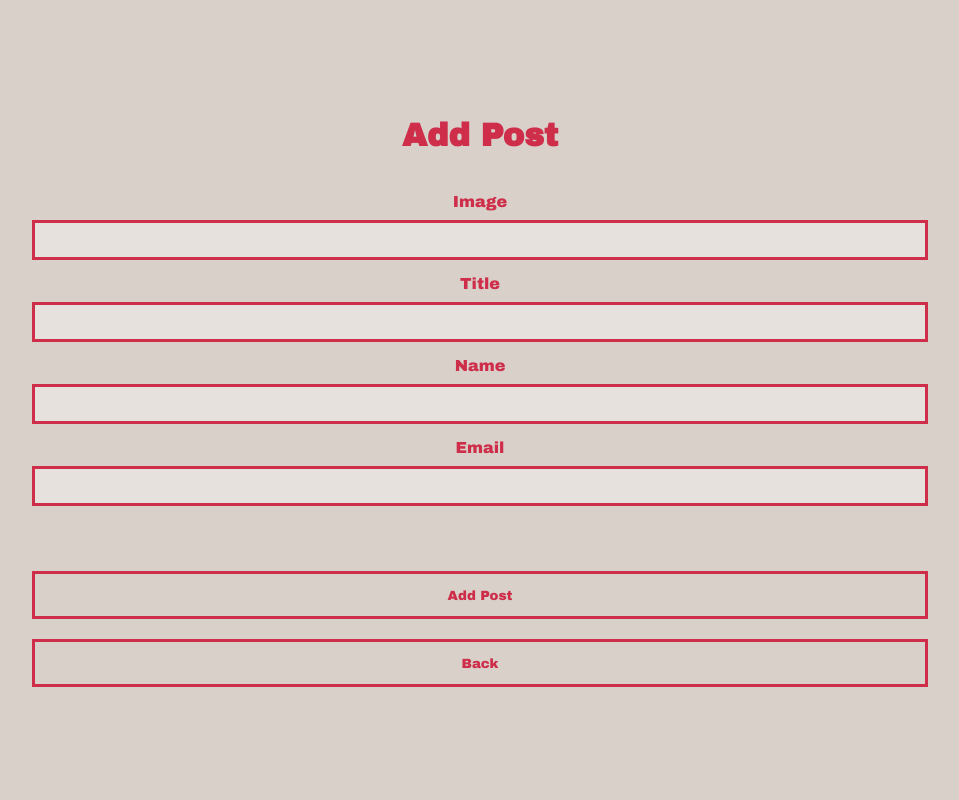
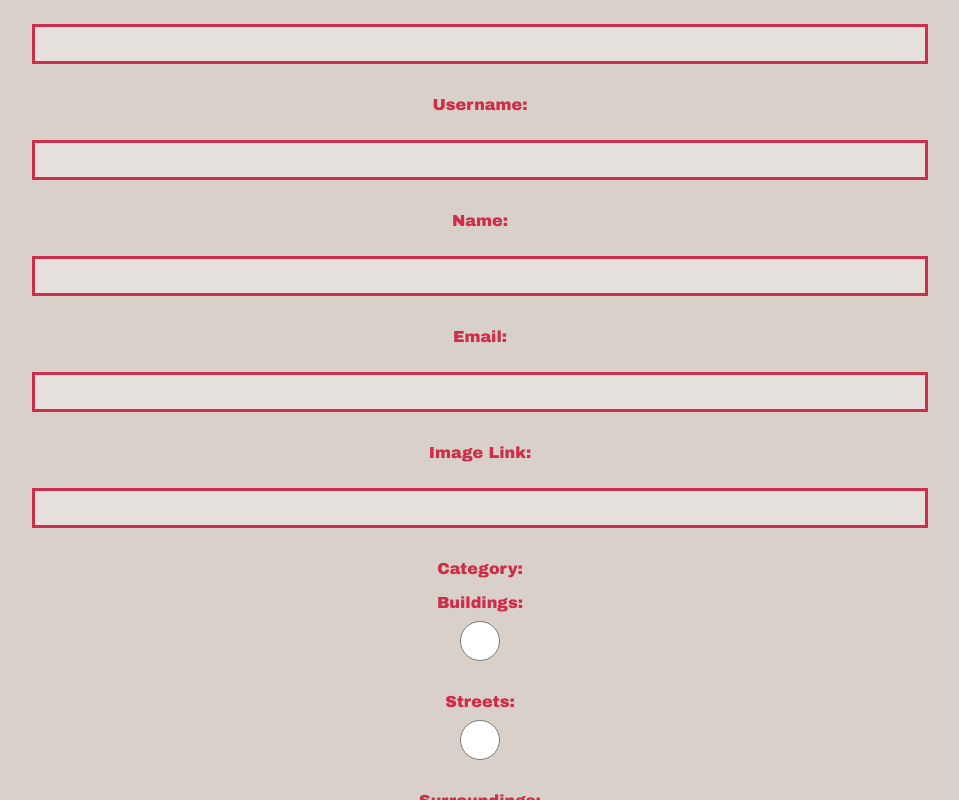
Before and after one commit to DigitalProxy/cityappFrontEnd, a React (Create React App) app: page /feed/add in a window 1280 px wide. Shown: the whole page, without its empty margins (160-1119 px from the left). Built offline with nearby package versions, Linux system fonts and the light colour scheme; no server answers.

Commit message:
AddPostForm linked up but CSS needs adjustment - Steve>Emma

```diff
--- a/src/components/CreateUpdateDelete/Post/CreatePost.jsx
+++ b/src/components/CreateUpdateDelete/Post/CreatePost.jsx
@@ -96,11 +96,12 @@ export default class CreatePost extends Component {
 
   render() {
     return (
-      <div className="form-wrapper">
-        <form className="special" onSubmit={this.createPost}>
+      <div className="form-container">
+        <h3>Add Post</h3>
+        <form className="add-post" onSubmit={this.createPost}>
           <label>Title:</label>
           <br />
-          <input
+          <input className="title input"
             type="text"
             name="title"
             onChange={this.handleTitle}
@@ -109,7 +110,7 @@ export default class CreatePost extends Component {
           <br />
           <label>Username:</label>
           <br />
-          <input
+          <input className="name input"
             type="text"
             name="username"
             onChange={this.handleUsername}
@@ -118,7 +119,7 @@ export default class CreatePost extends Component {
           <br />
           <label>Name:</label>
           <br />
-          <input
+          <input className="name input"
             type="text"
             name="name"
             onChange={this.handleName}
@@ -127,7 +128,7 @@ export default class CreatePost extends Component {
           <br />
           <label>Email:</label>
           <br />
-          <input
+          <input className="email input"
             type="text"
             name="email"
             onChange={this.handleEmail}
@@ -136,7 +137,7 @@ export default class CreatePost extends Component {
           <br />
           <label>Image Link:</label>
           <br />
-          <input
+          <input className="filepath input"
             type="text"
             id="filepath"
             name="filepath"
@@ -147,7 +148,7 @@ export default class CreatePost extends Component {
           <label>Category:</label>
           <br />
           <label>Buildings:</label>
-          <input
+          <input className="buildings input"
             type="radio"
             id="type_id"
             name="category"
@@ -157,7 +158,7 @@ export default class CreatePost extends Component {
           />
           <br />
           <label>Streets:</label>
-          <input
+          <input className="streets input"
             type="radio"
             id="type_id"
             name="category"
@@ -167,7 +168,7 @@ export default class CreatePost extends Component {
           />
           <br />
           <label>Surroundings:</label>
-          <input
+          <input className="surroundings input"
             type="radio"
             id="type_id"
             name="category"
--- a/src/components/form/AddPostForm.js
+++ b/src/components/form/AddPostForm.js
@@ -1,42 +1,193 @@
-import React, { Component } from 'react'
-import axios from 'axios'
+import React, { Component } from "react";
+import Axios from "axios";
 
-export default class AddPostForm extends Component {
+export default class CreatePost extends Component {
+  constructor(props) {
+    super(props);
+    //are we missing an id field in the handles?
+    //do we even need an empty state here?
+    this.state = {
+      id: "",
+      username: "",
+      title: "",
+      name: "",
+      email: "",
+      type_id: "",
+      filepath: "",
+      comment: "",
+      showmodal: false,
+      success: false,
+    };
+  }
 
-    componentDidMount() {
-        axios.get('http://localhost:4000/api/bss')
-        .then(res => {
-            this.setState({
-                photos: res.data
-            })
-        })
+  //put new post into DB
+  //somehow need to use the type_id from the from form input into the put command (use variable?)
+  createPost = (e) => {
+    e.preventDefault();
+
+    var createURL = "";
+    console.log("spot>>>>>>>>>>", this.state.type_id)
+    console.log("spot>>>>>>>>>>", typeof(this.state.type_id))
+
+    if (this.state.type_id === "1") {
+      createURL = "buildings"
+      console.log("build")
+    } else if (this.state.type_id === "2") {
+      createURL = "streets"
+      console.log("street")
+    } else if (this.state.type_id === "3") {
+      createURL = "surroundings"
+      console.log("surround")
     }
+
+    console.log(`http://localhost:4000/api/${createURL}`)
+    Axios.post(`http://localhost:4000/api/${createURL}`, this.state).then(
+      (res) => {
+        console.log(res);
+        if (res.statusText === "OK") {
+          alert("Success - this needs a pretty modal");
+        } else {
+          alert("Fail - this needs a pretty modal");
+        }
+      }
+    );
+  }
+
+  handleTitle = (e) => {
+    this.setState({ title: e.target.value });
+    console.log("title>>>>>>")
+  };
+
+  handleUsername = (e) => {
+    this.setState({ username: e.target.value });
+    console.log("username>>>>>>")
+  };
+
+  handleName = (e) => {
+    this.setState({ name: e.target.value });
+    console.log("name>>>>>>")
+  };
+
+  handleEmail = (e) => {
+    this.setState({ email: e.target.value });
+    console.log("email>>>>>>")
+  };
+
+  handleTypeID = (e) => {
+    this.setState({ type_id: e.target.value });
+    console.log("id>>>>>>>>")
+  };
+
+  handleFilePath = (e) => {
+    this.setState({ filepath: e.target.value });
+    console.log("filepath>>>>>>")
+  };
+
+  handleComment = (e) => {
+    this.setState({ filepath: e.target.value });
+    console.log("comment>>>>>>")
+  };
+
+//   onClose = (e) => {
+//     console.log("123");
+//     // this.props.showmodal = false;
+//     this.setState({ showmodal: false });
+//   };
 
   render() {
     return (
       <div className="form-container">
         <h3>Add Post</h3>
-                <form className="add-post">
-                    <label>
-                        Image
-                        <input className="filepath input" />
-                    </label>
-                    <label>
-                        Title
-                        <input className="title input" />
-                    </label>
-                    <label>
-                        Name
-                        <input className="name input" />
-                    </label>
-                    <label>
-                        Email
-                        <input className="email input" />
-                    </label>
+        <form className="add-post" onSubmit={this.createPost}>
+          <label>Title:</label>
+          <br />
+          <input className="title input"
+            type="text"
+            name="title"
+            onChange={this.handleTitle}
+            // defaultValue={this.state.title}
+          />
+          <br />
+          <label>Username:</label>
+          <br />
+          <input className="name input"
+            type="text"
+            name="username"
+            onChange={this.handleUsername}
+            // defaultValue={this.state.username}
+          />
+          <br />
+          <label>Name:</label>
+          <br />
+          <input className="name input"
+            type="text"
+            name="name"
+            onChange={this.handleName}
+            // defaultValue={this.state.name}
+          />
+          <br />
+          <label>Email:</label>
+          <br />
+          <input className="email input"
+            type="text"
+            name="email"
+            onChange={this.handleEmail}
+            // defaultValue={this.state.email}
+          />
+          <br />
+          <label>Image Link:</label>
+          <br />
+          <input className="filepath input"
+            type="text"
+            id="filepath"
+            name="filepath"
+            onChange={this.handleFilePath}
+            // defaultValue={this.state.filepath}
+          />
+          <br />
+          <label>Category:</label>
+          <br />
+          <label>Buildings:</label>
+          <input className="buildings input"
+            type="radio"
+            id="type_id"
+            name="category"
+            value="1"
+            onChange={this.handleTypeID}
+            // defaultValue={this.state.typeID}
+          />
+          <br />
+          <label>Streets:</label>
+          <input className="streets input"
+            type="radio"
+            id="type_id"
+            name="category"
+            value="2"
+            onChange={this.handleTypeID}
+            // defaultValue={this.state.typeID}
+          />
+          <br />
+          <label>Surroundings:</label>
+          <input className="surroundings input"
+            type="radio"
+            id="type_id"
+            name="category"
+            value="3"
+            onChange={this.handleTypeID}
+            // defaultValue={this.state.typeID}
+          />
+          <br />
+          <button type="submit">Create post</button>
         </form>
-                <button className="add form-button">Add Post</button>
-                <button className="back form-button">Back</button>
+{/*
+        <Modal showmodal={this.state.showmodal} onClose={this.onClose}>
+          <h1>New Post</h1>
+          <h1>Complete</h1>
+          <p>
+            {this.state.username} {this.state.title} has been added.
+          </p>
+        </Modal> */}
       </div>
-        )
+    );
   }
 }
```
Also changed, not shown: src/components/form/AddPostForm_Emma.js (added, +42 -0 lines). Lines whose indentation alone changed are shown as unchanged.
